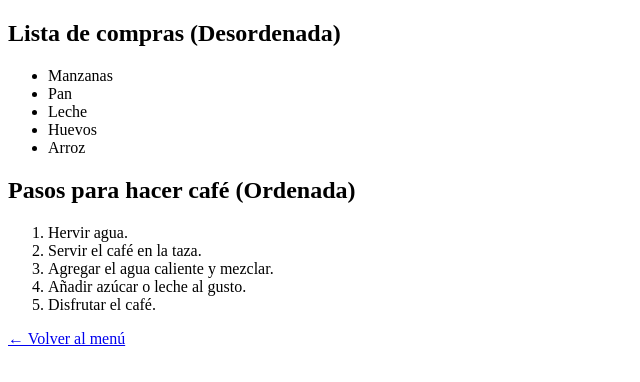
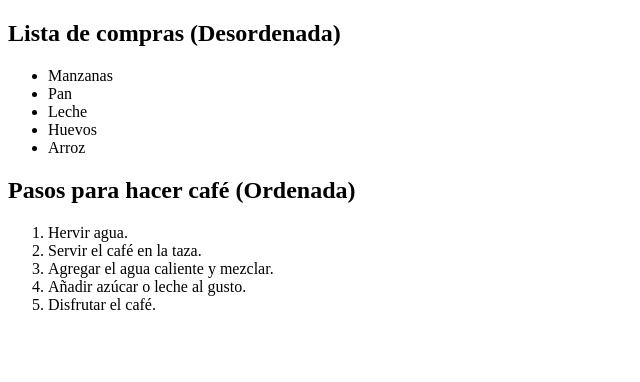
Before and after one commit to eduardovigul503/cuadernillo_html, a plain HTML site: page ejercicio4.html in a window 1280 px wide. Shown: the whole page, without its empty margins (0-640 px from the left). Drawn offline with Linux system fonts and the light colour scheme.

Commit message:
Fix closing tag for return link in ejercicio4.html

```diff
--- a/ejercicio4.html
+++ b/ejercicio4.html
@@ -22,5 +22,4 @@
         <li>Disfrutar el café.</li>
     </ol>
 </body>
-    <p><a href="index.html">← Volver al menú</a></p
 </html>
```
